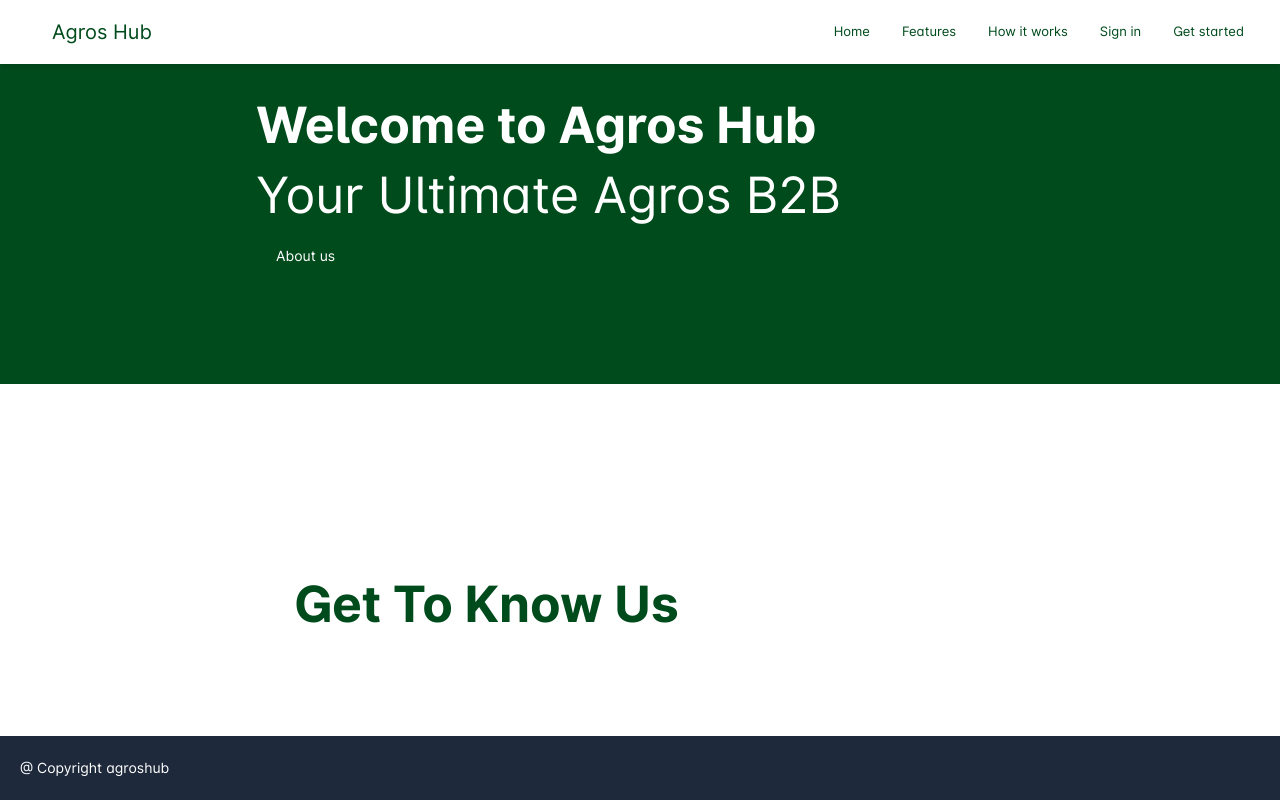
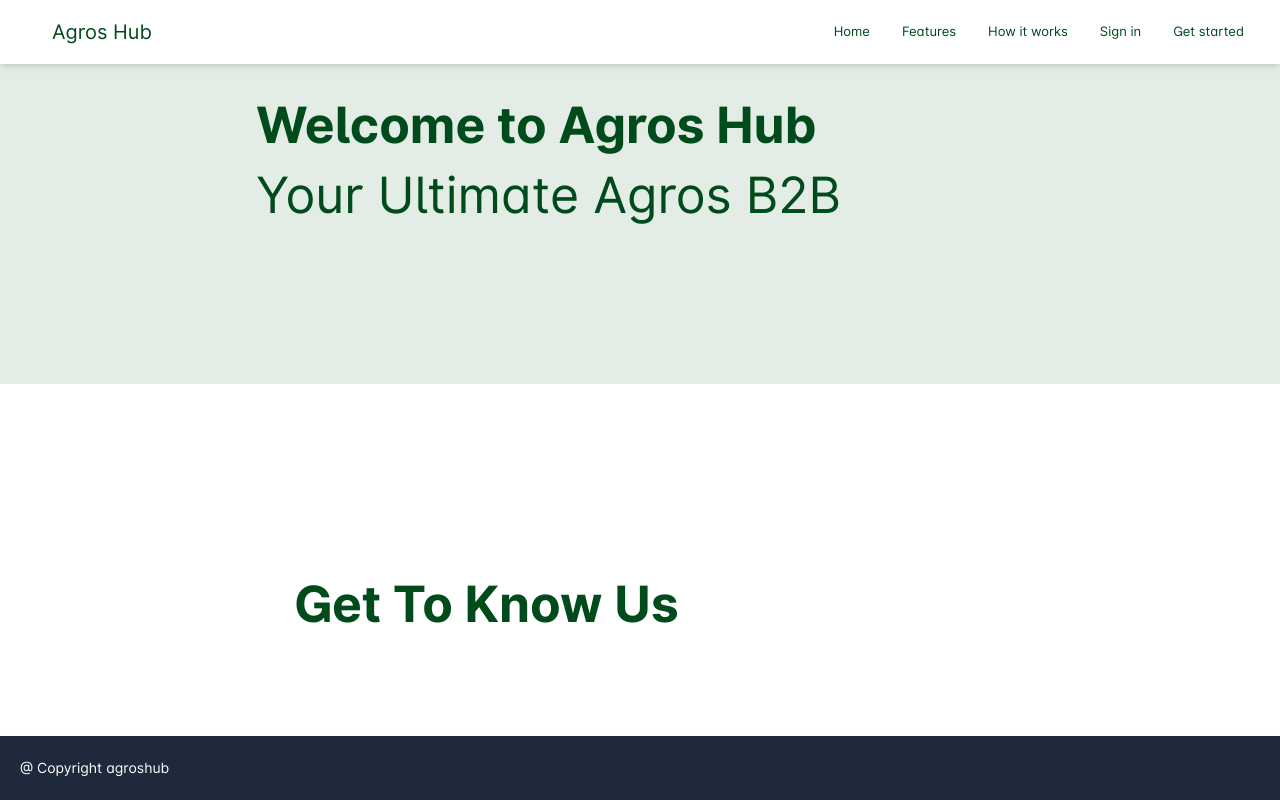
Before and after one commit to techwitzs-ventures/agros-website, a React (Create React App) app: page /apps/home in a window 1280 px wide. Shown: the top 800 px of the page. Built offline with nearby package versions, Linux system fonts and the light colour scheme; what aws-amplify, mobile-detect would draw is missing.

Commit message:
background color changed

```diff
--- a/public/index.html
+++ b/public/index.html
@@ -55,8 +55,8 @@
                 left: 0;
                 right: 0;
                 bottom: 0;
-                background-color: #004b1c;
-                color: #F9FAFB;
+                background-color: #e3ece5;
+                color: #004b1c;
                 z-index: 999999;
                 pointer-events: none;
                 opacity: 1;
--- a/src/app/main/apps/home/components/section1.js
+++ b/src/app/main/apps/home/components/section1.js
@@ -14,7 +14,7 @@ const styles = {
         top: '30%',
         left: '20%',
         transform: 'translateY(-50%)',
-        color: '#ffffff',
+        color: '#004b1c',
         zIndex: 10,
     },
     buttonOverlay: {
@@ -30,7 +30,7 @@ const styles = {
     imageWrapper: {
         height: '100%',
         width: '100%',
-        backgroundColor: "#004b1c"
+        backgroundColor: "#e3ece5"
     },
     image: {
         width: '100%',
@@ -58,11 +58,6 @@ const Section1 = () => {
                 <h1 style={styles.text}>Welcome to {config.APPLICATION_NAME}</h1>
                 <p style={styles.subtitleText}>Your Ultimate Agros B2B</p>
             </div>
-            <div style={styles.buttonOverlay}>
-                <button>
-                    About us
-                </button>
-            </div>
             <div style={styles.imageWrapper}>
                 {/* <img src="assets/images/new/carouselimage1.jpg" alt="Image" style={styles.image} /> */}
             </div>
```
